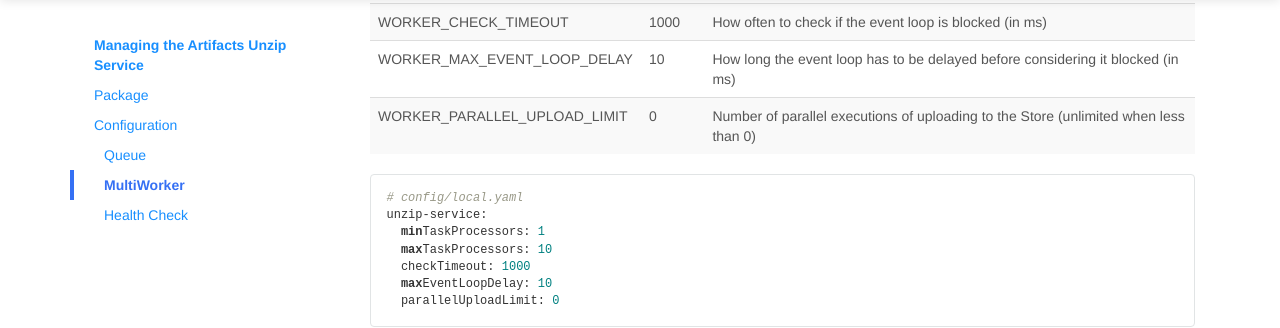
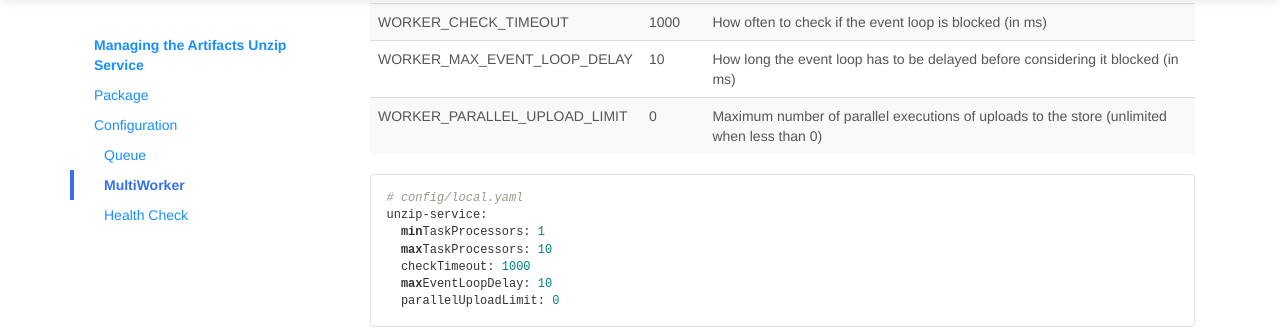
Before and after one commit to screwdriver-cd/guide, a Jekyll site: the page built from docs/cluster-management/configure-artifacts-unzip-service.md, in a window 1280 px wide and 900 px high, scrolled down 1159 px. Shown: the part 152-480 px from the top of the window. Built offline with Jekyll 4.4.1, drawn with Linux system fonts in a browser that asks for light colours.

Commit message:
fix: WORKER_PARALLEL_UPLOAD_LIMIT environment variable description

````diff
--- a/docs/cluster-management/configure-artifacts-unzip-service.md
+++ b/docs/cluster-management/configure-artifacts-unzip-service.md
@@ -74,7 +74,7 @@ WORKER_MIN_TASK_PROCESSORS | 1 | The minimum number of workers to spawn under th
 WORKER_MAX_TASK_PROCESSORS | 10 | The maximum number of workers to spawn under this multiWorker.
 WORKER_CHECK_TIMEOUT | 1000 | How often to check if the event loop is blocked (in ms)
 WORKER_MAX_EVENT_LOOP_DELAY | 10 | How long the event loop has to be delayed before considering it blocked (in ms)
-WORKER_PARALLEL_UPLOAD_LIMIT| 0 | Number of parallel executions of uploading to the Store (unlimited when less than 0)
+WORKER_PARALLEL_UPLOAD_LIMIT| 0 | Maximum number of parallel executions of uploads to the store (unlimited when less than 0)
 
 ```yaml
 # config/local.yaml
````
Also changed, not shown: docs/ja/cluster-management/configure-artifacts-unzip-service.md (+1 -1 lines).
